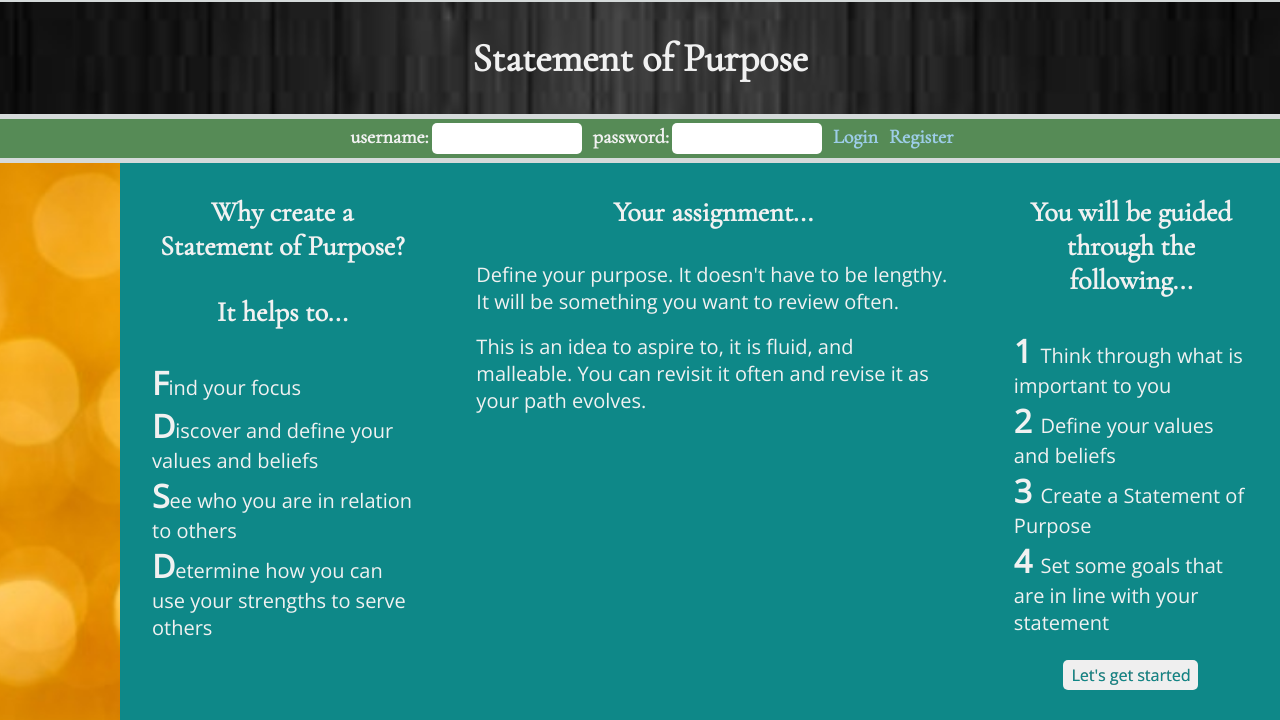
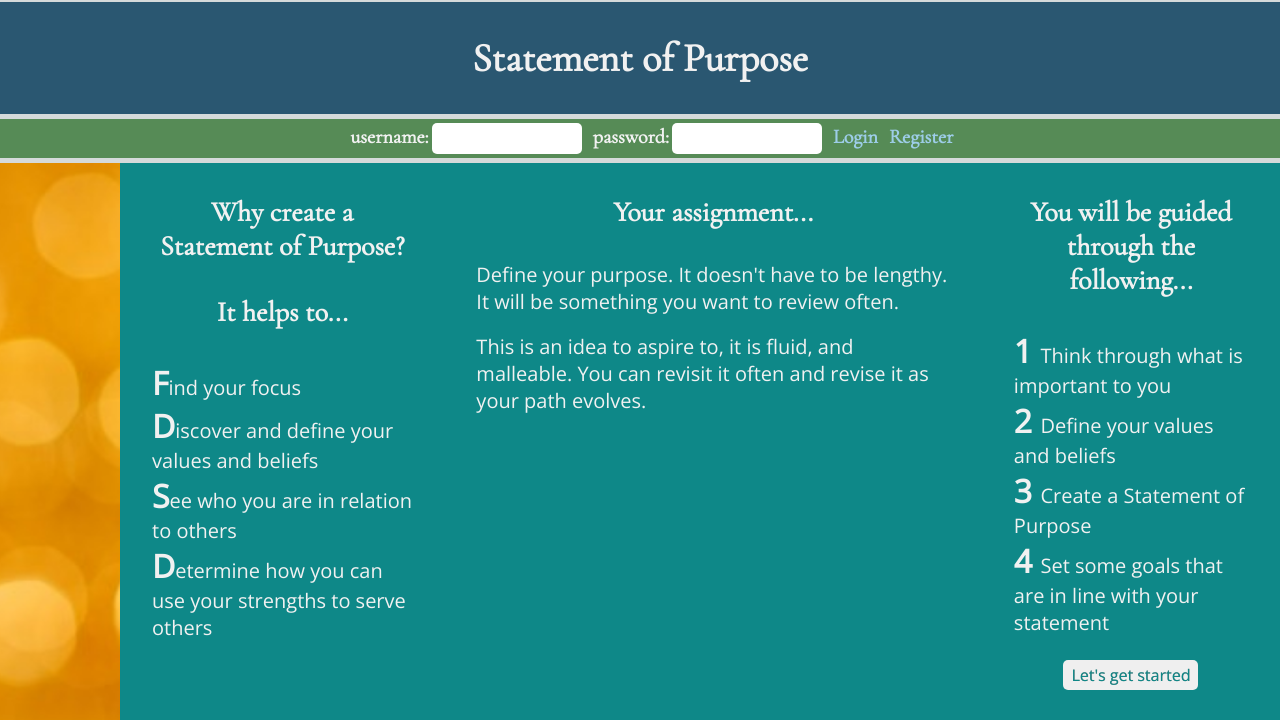
Before and after one commit to kimcheru18/define-statement-of-purpose-node-capstone, a website: page public/index.html in a window 1280 px wide. Shown: the top 720 px of the page. Drawn offline with nearby package versions, Linux system fonts and the light colour scheme; a web font is replaced by a local one.

Commit message:
alternating header to determine which is better

```diff
--- a/public/css/styles.css
+++ b/public/css/styles.css
@@ -76,7 +76,7 @@ nav ul li,
     text-align: center;
 }
 
-header,
+
 .image {
     background-repeat: no-repeat;
     background-size: cover;
@@ -157,7 +157,7 @@ h1 {
 }
 
 header {
-    background-image: url("/images/header.jpeg");
+    background-color: #2a5771;
 }
 
 nav {
```
